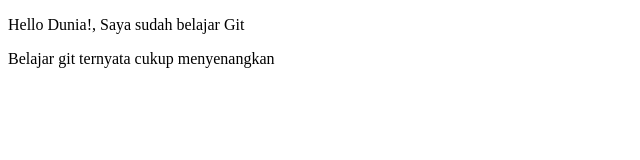
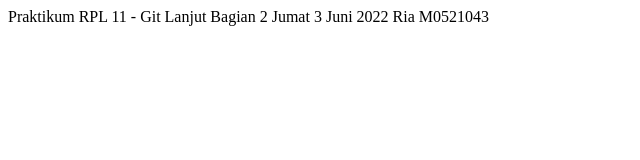
Before and after one commit to HyRii/PRAK1GITRPL, a plain HTML site: page index.html in a window 1280 px wide. Shown: the whole page, without its empty margins (0-640 px from the left). Drawn offline with Linux system fonts and the light colour scheme.

Commit message:
membuat file login.html

```diff
--- a/index.html
+++ b/index.html
@@ -1,11 +1,10 @@
 <!DOCTYPE html>
-<html>
- <head>
- <meta charset="utf-8">
- <title>Belajar Git - Project 01</title>
- </head>
- <body>
- <p>Hello Dunia!, Saya sudah belajar Git</p>
- <p>Belajar git ternyata cukup menyenangkan</p>
- </body>
+<html lang="en">
+<head>
+    Praktikum RPL 11 - Git Lanjut Bagian 2
+</head>
+<body>
+    Jumat 3 Juni 2022
+    Ria M0521043
+</body>
 </html>
```
Also changed, not shown: login.html (+5 -3 lines).
